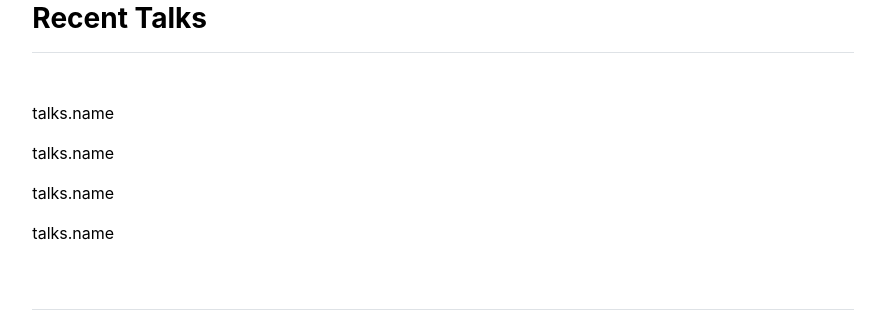
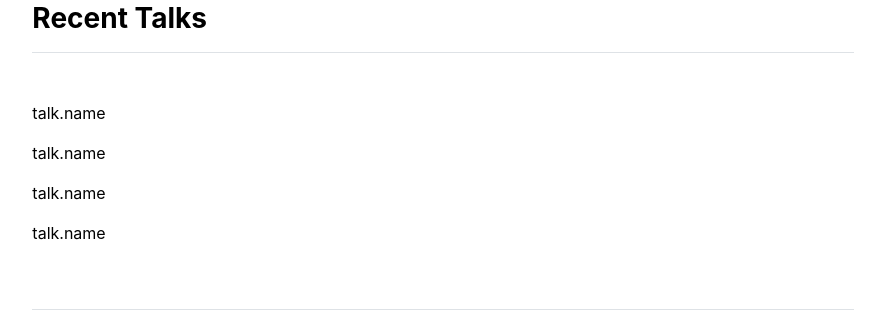
Before and after one commit to nzalduendo/nzalduendo.github.io, a Jekyll site: the page built from talks.md, in a window 1280 px wide. Shown: the part 171-500 px from the top of the page, without its empty margins (197-1082 px from the left). Built offline with Jekyll 4.4.1, drawn with Linux system fonts in a browser that asks for light colours.

Commit message:
Update talks.html

```diff
--- a/_layouts/talks.html
+++ b/_layouts/talks.html
@@ -7,8 +7,8 @@ layout: default
 <div class="row g-5 mb-5">
   <div>
     <h3 class="fw-bold border-bottom pb-3 mb-5">Recent Talks</h3>
-    {% for talks in site.data.settings.talks %}
-      <p>talks.name</p>
+    {% for talk in site.data.settings.talks %}
+      <p>talk.name</p>
     {% endfor %}
   </div>
 </div>
```
